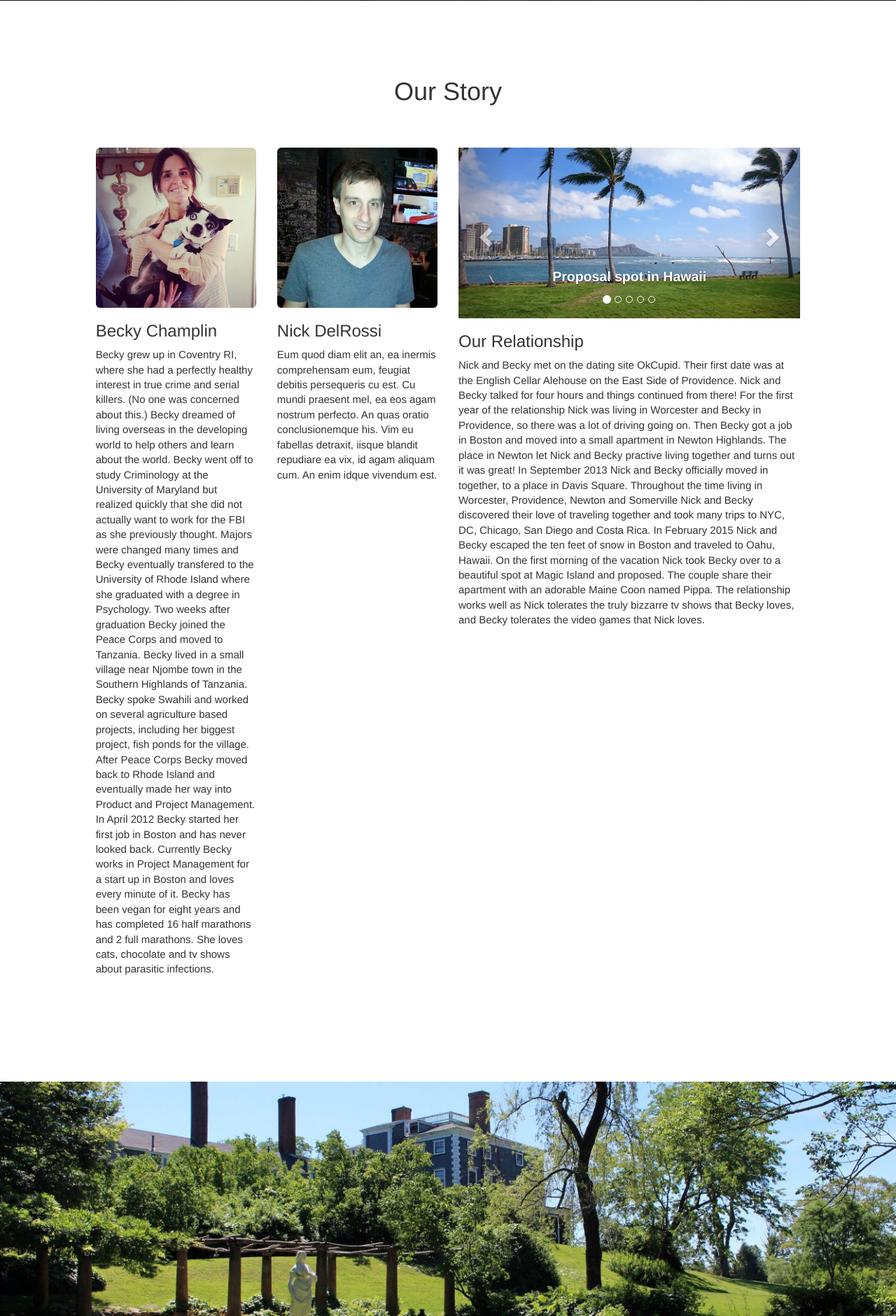
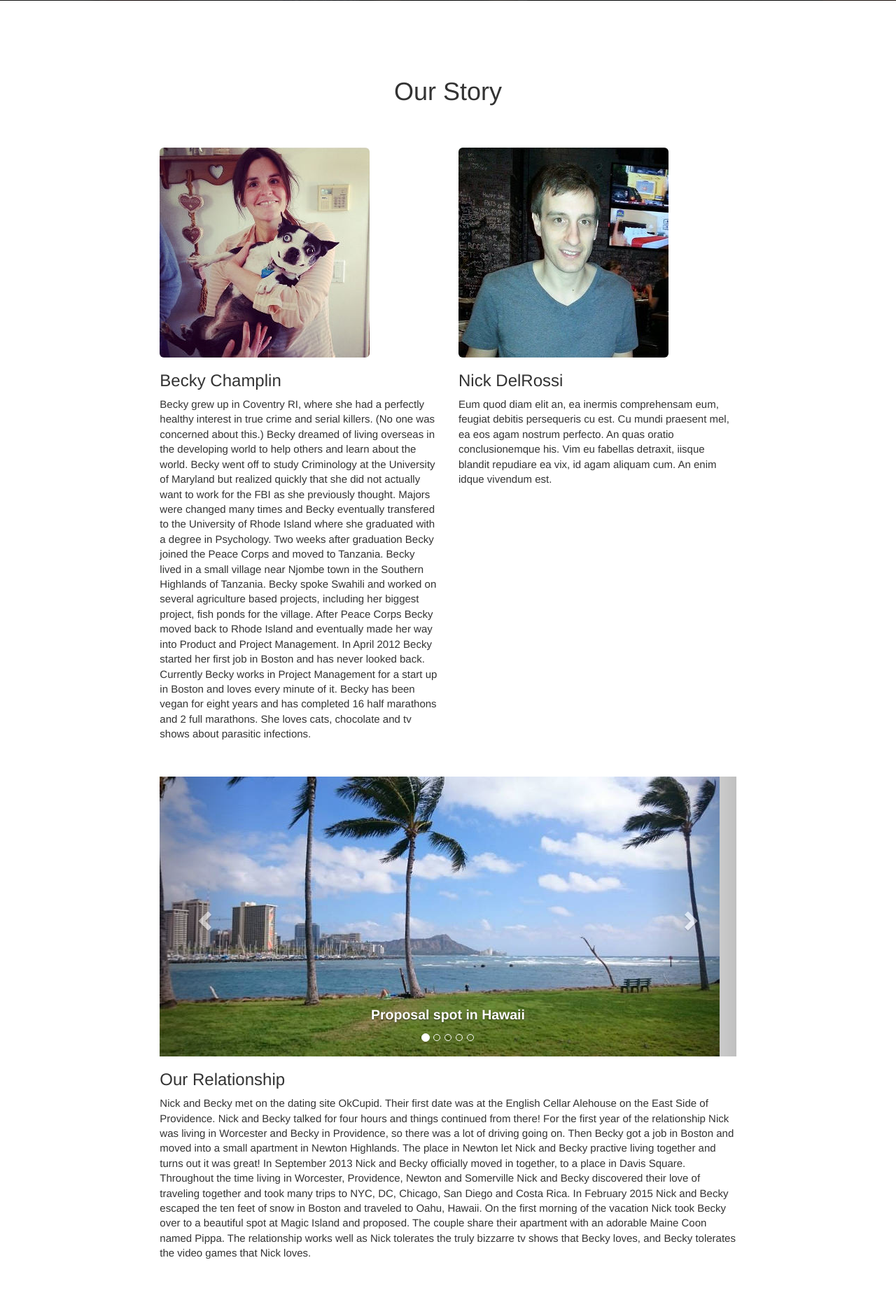
Before and after one commit to ndelrossi/backyandnickwedding, a Rails app: page / in a window 1280 px wide. Shown: the part 799-2680 px from the top of the page at 70% size. Run offline with Rails 7, Linux system fonts and the light colour scheme; style sheets or scripts are compiled from the project's sources; some libraries are stand-ins or nearby versions.

Commit message:
Change layout of our-story

```diff
--- a/app/views/pages/_our_story.html.erb
+++ b/app/views/pages/_our_story.html.erb
@@ -1,24 +1,22 @@
 <div id="our-story" class="section row">
   <h1 class="text-center">Our Story</h1>
 
-  <div class="col-sm-10 col-sm-offset-1">
-    <div class="col-sm-6 col-md-3 bio">
+    <div class="col-sm-4 col-sm-offset-2 bio">
       <%= image_tag("becky.jpg", class: "img-responsive img-rounded", alt: "Becky") %>
       <h3>Becky Champlin</h3>
       <p>Becky grew up in Coventry RI, where she had a perfectly healthy interest in true crime and serial killers.  (No one was concerned about this.) Becky dreamed of living overseas in the developing world to help others and learn about the world. Becky went off to study Criminology at the University of Maryland but realized quickly that she did not actually want to work for the FBI as she previously thought. Majors were changed many times and Becky eventually transfered to the University of Rhode Island where she graduated with a degree in Psychology. Two weeks after graduation Becky joined the Peace Corps and moved to Tanzania.  Becky lived in a small village near Njombe town in the Southern Highlands of Tanzania.  Becky spoke Swahili and worked on several agriculture based projects, including her biggest project, fish ponds for the village. After Peace Corps Becky moved back to Rhode Island and eventually made her way into Product and Project Management.  In April 2012 Becky started her first job in Boston and has never looked back.  Currently Becky works in Project Management for a start up in Boston and loves every minute of it.  Becky has been vegan for eight years and has completed 16 half marathons and 2 full marathons. She loves cats, chocolate and tv shows about parasitic infections.</p>
     </div>
 
-    <div class="col-sm-6 col-md-3 bio">
+    <div class="col-sm-4 bio">
       <%= image_tag("nick.jpg", class: "img-responsive img-rounded", alt: "Nick") %>
       <h3>Nick DelRossi</h3>
       <p>Eum quod diam elit an, ea inermis comprehensam eum, feugiat debitis persequeris cu est. Cu mundi praesent mel, ea eos agam nostrum perfecto. An quas oratio conclusionemque his. Vim eu fabellas detraxit, iisque blandit repudiare ea vix, id agam aliquam cum. An enim idque vivendum est.</p>
     </div>
 
-    <div class="col-md-6 col-sm-12 bio">
+    <div class="col-sm-8 col-sm-offset-2 bio">
       <%= render 'our_story_photos' %>
       <h3>Our Relationship</h3>
       <p>Nick and Becky met on the dating site OkCupid.  Their first date was at the English Cellar Alehouse on the East Side of Providence.  Nick and Becky talked for four hours and things continued from there! For the first year of the relationship Nick was living in Worcester and Becky in Providence, so there was a lot of driving going on.  Then Becky got a job in Boston and moved into a small apartment in Newton Highlands. The place in Newton let Nick and Becky practive living together and turns out it was great! In September 2013 Nick and Becky officially moved in together, to a place in Davis Square. Throughout the time living in Worcester, Providence, Newton and Somerville Nick and Becky discovered their love of traveling together and took many trips to NYC, DC, Chicago, San Diego and Costa Rica.  In February 2015 Nick and Becky escaped the ten feet of snow in Boston and traveled to Oahu, Hawaii.  On the first morning of the vacation Nick took Becky over to a beautiful spot at Magic Island and proposed. The couple share their apartment with an adorable Maine Coon named Pippa. The relationship works well as Nick tolerates the truly bizzarre tv shows that Becky loves, and Becky tolerates the video games that Nick loves.</p>
     </div>
 
-  </div>
 </div>
```
